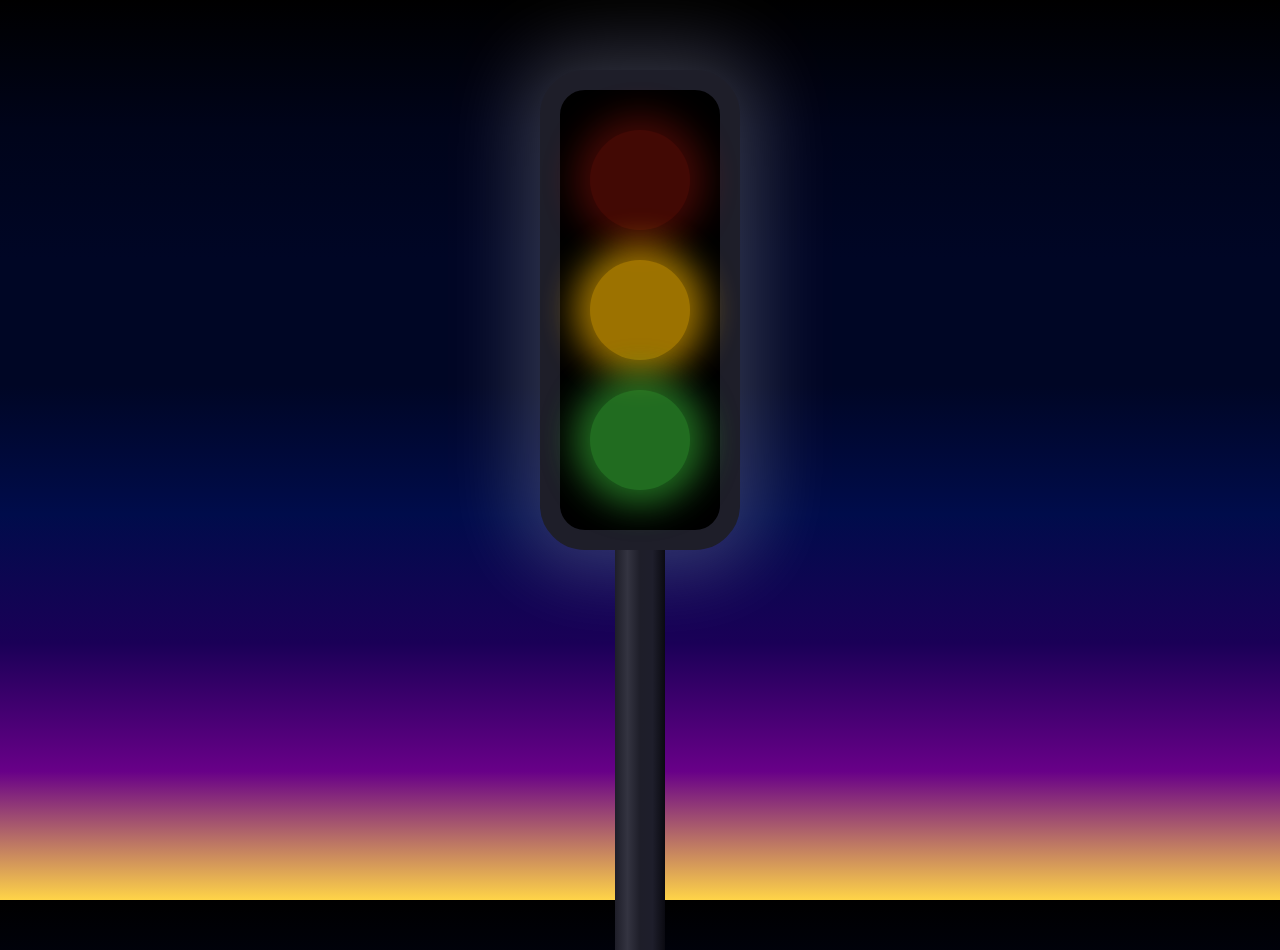
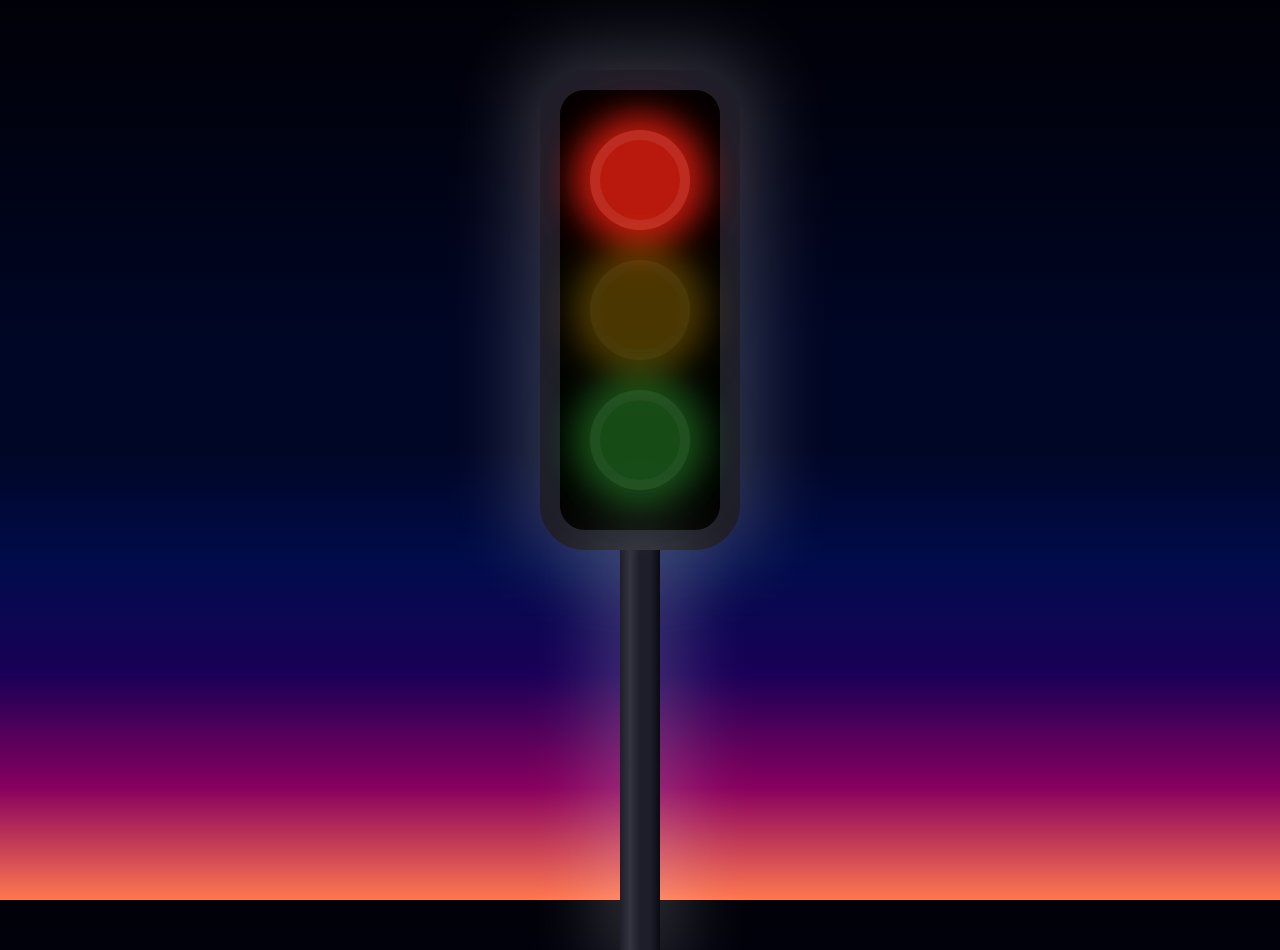
Before and after one commit to rolandjlevy/css-traffic-lights-animation, a plain HTML site: page index.html in a window 1280 px wide. Drawn offline with Linux system fonts and the light colour scheme.

Commit message:
Improved colour of the lights

```diff
--- a/style.css
+++ b/style.css
@@ -1,12 +1,15 @@
 :root {
   --red: #dd1e10;
+  --red-dark: #dd1e1033;
   --amber: #f7b500;
+  --amber-dark: #f7b50033;
   --green: #33a532;
+  --green-dark: #33a53233;
+  --speed: 1.5s;
 }
 
 body {
   margin: 50px;
-  background: #222;
   height: 100vh;
   overflow: hidden;
 }
@@ -39,11 +42,12 @@ ul.lights {
 }
 
 ul.lights > li {
-  width: 100px;
-  height: 100px;
+  width: 80px;
+  height: 80px;
   border-radius: 50%;
+  border: 10px solid rgba(255, 255, 255, 0.1);
   animation-name: fade;
-  animation-duration: 6s;
+  animation-duration: calc(var(--speed) * 3);
   animation-iteration-count: infinite;
   animation-timing-function: ease-in-out;
   opacity: 0.3;
@@ -55,46 +59,47 @@ ul.lights > li:not(:last-child) {
 
 ul.lights > li.red {
   background-color: var(--red);
-  box-shadow: 0 0 35px 15px var(--red);
+  box-shadow: 0 0 30px 15px var(--red), 0 0 60px 30px var(--red-dark);
   animation-delay: 0s;
 }
 
 ul.lights > li.amber {
   background-color: var(--amber);
-  box-shadow: 0 0 35px 15px var(--amber);
-  animation-delay: 2s;
+  box-shadow: 0 0 30px 15px var(--amber), 0 0 60px 30px var(--amber-dark);
+  animation-delay: calc(var(--speed) * 1);
 }
 
 ul.lights > li.green {
   background-color: var(--green);
-  box-shadow: 0 0 35px 15px var(--green);
-  animation-delay: 4s;
+  box-shadow: 0 0 30px 15px var(--green), 0 0 60px 30px var(--green-dark);
+  animation-delay: calc(var(--speed) * 2);
 }
 
 @keyframes fade {
-  0%, 66%, 100% {
+  0%, 50%, 66.6%, 83.3%, 100% {
     opacity: 0.3;
   }
-  33% {
+  16.6%, 33% {
     opacity: 1;
   }
 }
 
 .night-sky {
   background: linear-gradient(180deg,
-    #000,
+    #000108,
+    #00020f,
     #00041a,
     #000625,
     #000625,
     #000c4b,
     #1a0057,
-    #680088,
-    #ffd448
+    #88005f,
+    #ff784f
   );
 }
 
 .pole {
-  width: 50px;
+  width: 40px;
   height: 50vh;
   background: linear-gradient(to right,
     #1e1e29,
@@ -103,4 +108,5 @@ ul.lights > li.green {
     #1e1e2b,
     #0a0a11
   );
+  box-shadow: 0 0 75px 20px rgba(255, 255, 255, 0.2);
 }
```
